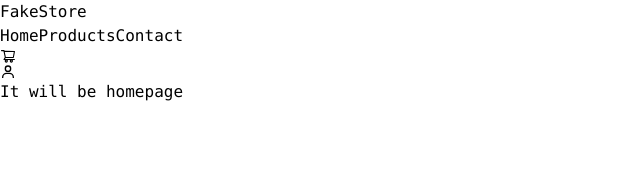
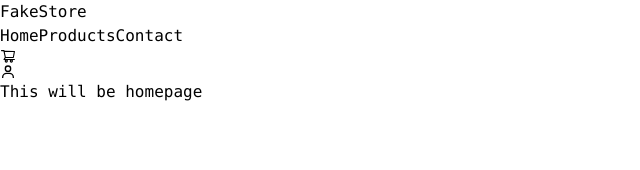
Before and after one commit to jaqubowsky/shopping-app-v2, a React (Vite) app: page / in a window 1280 px wide. Shown: the top 170 px of the page, without its empty margins (0-640 px from the left). Built offline with nearby package versions, Linux system fonts and the light colour scheme; what @material-tailwind/react would draw is missing.

Commit message:
Fix naming

```diff
--- a/src/pages/Home/index.tsx
+++ b/src/pages/Home/index.tsx
@@ -1,7 +1,7 @@
 export default function Home() {
   return (
     <div>
-      <h1>It will be homepage</h1>
+      <h1>This will be homepage</h1>
     </div>
   );
 }
```
